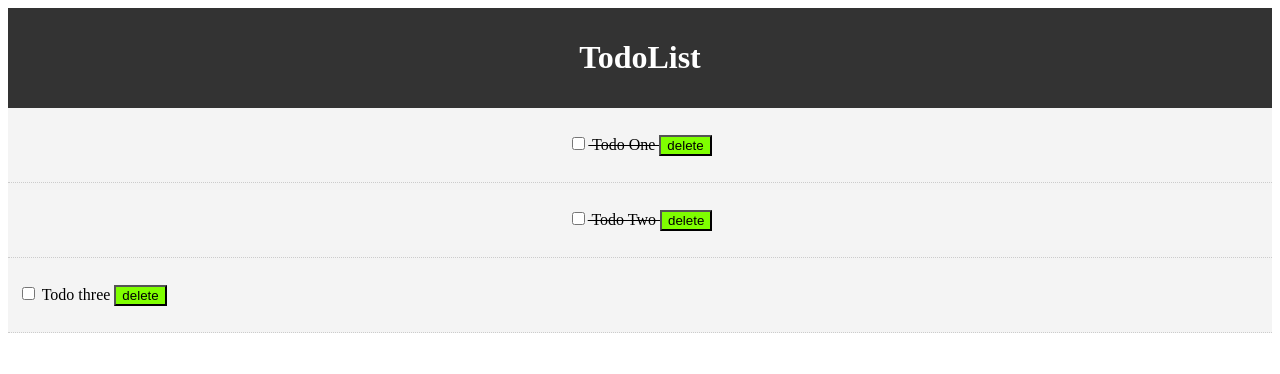
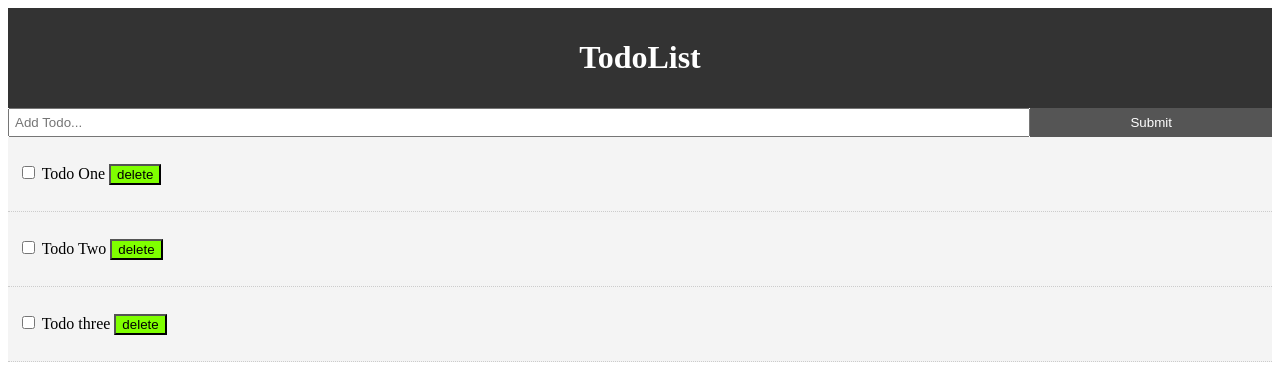
Before and after one commit to irasel35/test_todo, a Vue app: page / in a window 1280 px wide. Shown: the top 374 px of the page. Built offline with nearby package versions, Linux system fonts and the light colour scheme.

Commit message:
add new todo to list

```diff
--- a/package.json
+++ b/package.json
@@ -9,6 +9,7 @@
   },
   "dependencies": {
     "core-js": "^3.6.5",
+    "uuid": "^8.3.2",
     "vue": "^2.6.11"
   },
   "devDependencies": {
--- a/src/App.vue
+++ b/src/App.vue
@@ -1,13 +1,15 @@
 <template>
   <div id="app">
     <Header />
-<Todos v-bind:todos="todos" :xyz="msg"
+    <AddTodo v-on:add-todo="addTodo"/>
+  <Todos v-bind:todos="todos" :xyz="msg"
             v-on:del-todo="deleteTodo"/>
 
  </div>
 </template>
 
 <script>
+import AddTodo from './components/AddTodo';
 import Header from './components/layout/header';
 import Todos from './components/Todos';
 
@@ -15,7 +17,8 @@
   name: 'App',
   components: {
     Todos,
-    Header
+    Header,
+    AddTodo
 
   },
   data(){
@@ -25,13 +28,13 @@
       {
         id:1,
         title:"Todo One",
-        completed:true
+        completed:false
 
       },
        {
         id:2,
         title:"Todo Two",
-        completed:true
+        completed:false
 
       },
        {
@@ -47,11 +50,24 @@
     deleteTodo(id){
 this.todos=this.todos.filter(todo=>todo.id !== id)
 
+  },
+  addTodo(newTodo){
+    this.todos=[...this.todos, newTodo];
+    //adding new member in array
   }
   }
 }
 </script>
 
 <style>
+.sbmt-btn{
+  display: inline;
+  border: none;
+  background: #555;
+  color: #fff;
+  padding: 7px 20px;
+  cursor: pointer;
+  /* text-align: left; */
+}
 
 </style>
--- /dev/null
+++ b/src/components/AddTodo.vue
@@ -0,0 +1,50 @@
+<template>
+    <div>
+        <form @submit="addTodo">
+            <input type="text" v-model="title"
+            placeholder="Add Todo..." id="TEXT_FIELD">
+            <input type="submit" value="Submit" class="sbmt-btn">
+        </form>
+    </div>
+</template>
+<script>
+//import uuid from 'uuid'
+import {v4} from 'uuid';
+export default {
+    name:"AddTodo",
+    data() {
+        return {
+            title: ''
+        }
+    },
+    methods: {
+        addTodo(e){
+            e.preventDefault();
+            const newTodo = {
+
+                id: v4(),
+                title: this.title,
+                completed: false
+
+            }
+            //send up to parent
+            this.$emit('add-todo', newTodo);
+            this.title='';
+
+        }
+    }
+}
+</script>
+<style scoped>
+form{
+    display: flex;
+}
+#TEXT_FIELD {
+    flex: 10;
+    padding: 5px;
+}
+.sbmt-btn{
+    flex: 2;
+
+}
+</style>
```
Also changed, not shown: 1 other file (tests, documents, lock files or other folders).
